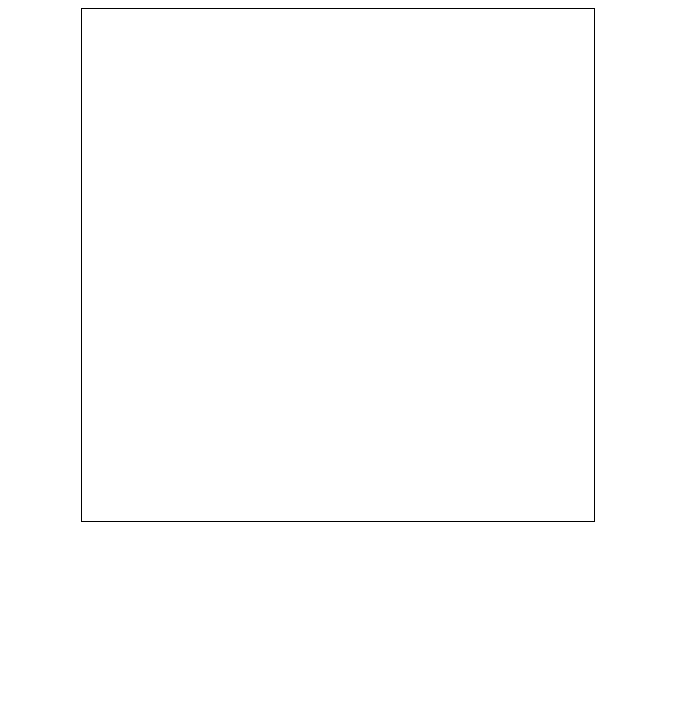
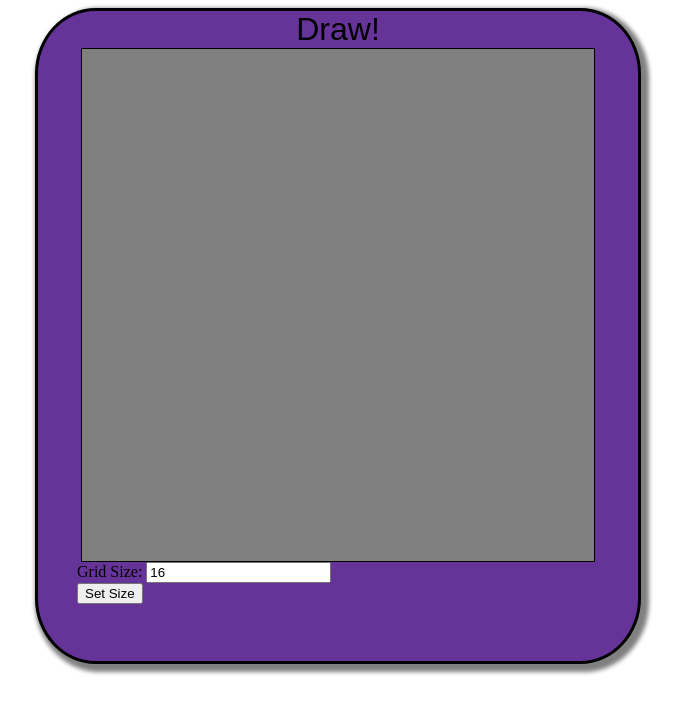
Before and after one commit to RBoshae/Personal-Website-1, a Jekyll site: the page projects/etch-a-sketch/index.html, which Jekyll copies as it is, in a window 1280 px wide. Shown: the top 714 px of the page, without its empty margins (302-985 px from the left). Built offline with Jekyll 4.4.1, drawn with Linux system fonts in a browser that asks for light colours.

Commit message:
Updated Etch-A-Sketch Project
Project is almost finished.

Just need to add some additional UI.

```diff
--- a/projects/etch-a-sketch/css/etch-a-sketch.css
+++ b/projects/etch-a-sketch/css/etch-a-sketch.css
@@ -1,19 +1,62 @@
+body {
+    overflow: hidden;
+}
 .center{
-    width: 75%;
+    width: 87%;
     margin: 0 auto;
 }
 
 #display {
 
     border: 1px solid;
+    line-height: 0%;
     height: 512px;
     width: 512px;
     margin: 0 auto;
+    position: relative;
+}
+
+#outer-display {
+    background-color: rebeccapurple;
+    border: solid;
+    border-radius: 10%;
+    box-shadow: 4px 4px 4px 4px grey;
+    margin: 0 auto;
+    /*padding: 10px 10px 10px 10px;*/
+    width: 600px;
+    height: 650px;
 }
 
 .pixel {
     display: inline-block;
-    border: 1px solid;
-    height: 1em;
-    width: 1em;
+    /*border: 1px solid;*/
+    margin: 0 auto;
+    background-color: whitesmoke;
 }
+
+table {
+    border-collapse: collapse;
+    width: 100%;
+    height: 100%;
+    margin: 0 auto;
+    padding: 0;
+}
+.table-pixel {
+    border-spacing: 0px;
+    margin: 0 auto;
+    padding: 0px;
+    vertical-align: baseline;
+    background-color: gray;
+}
+
+#top {
+    margin: 0;
+    align-content: center;
+    text-align: center;
+    font-size: 32px;
+    font-family: fantasy;
+}
+
+/*.pixel:hover{
+    background-color: blue;
+}*/
--- a/projects/etch-a-sketch/index.html
+++ b/projects/etch-a-sketch/index.html
@@ -6,9 +6,17 @@
         <script src="js/etch-a-sketch.js"></script>
     </head>
     <body>
-        <div class="center">
-            <div id="display">
+        <div id="outer-display">
+            <div class="center">
+                <div id="top">Draw!</div>
+                <div id="display">
+                </div>
+            <form>
+            Grid Size: <input type ="number" name="grid-size" VALUE="16">
+            </form>
+            <button id="set-grid-size-btn">Set Size</button>
             </div>
         </div>
+
     </body>
-</html>
+    </html>
--- a/projects/etch-a-sketch/js/etch-a-sketch.js
+++ b/projects/etch-a-sketch/js/etch-a-sketch.js
@@ -1,11 +1,75 @@
 $(document).ready(function main() {
-    //var $pixelDiv = $("<div>", {id: "pixel"});0
-    var pixelDiv = document.createElement("div");
-    pixelDiv.className = 'pixel';
-    console.log(pixelDiv);
+
+    //Set Grid Size
+
+    // Generate Default Grid
+    setGridSizeByTable();
+
+    // Generate New Grid
+    $('#set-grid-size-btn').click(setGridSizeByTable);
+
+    // Color Grid when hovered over
+    $(document).on("mouseenter", ".pixel",colorPixel);
+    $(document).on("mouseenter", ".table-pixel",colorPixel);
+
+
+    // $(".pixel").css("backgroundColor", "blue");
+
+});
+
+function colorPixel() {
+    $(this).css("backgroundColor", "blue");
+}
+
+function setGridSizeByTable() {
+    eraseGrid();
+
+    var size = $("input[name=grid-size]").val();
+    console.log("Grid set to " + size + "x" + size);
+
+    // Build Table
+    var tableContent = "<table id='display-table'>";
+
+    // Add row and table data
+    var i = 0;
+    for (i = 0; i < size; i++) {
+        tableContent += "<tr class='pixel-row'>";
+        for (var j = 0; j < size; j++) {
+             tableContent += "<td class='table-pixel'></td>";
+
+        }
+        tableContent += "</tr>";
+    }
+    tableContent += "</table>";
+    console.log(tableContent);
+    $("#display").append(tableContent);
+
+}
+
+function setGridSizeByDiv(){
+    eraseGrid();
+
+    var size = $("input[name=grid-size]").val();
+    console.log("Grid set to " + size + "x" + size);
+    //var width = ((512-(2*size))/size) + "px";
+    var width = (512/size) + "px";
+    var height = width;
+
+    console.log(width);
 
     var i = 0;
-    for (i = 0; i < 10; i++) {
-        $("#display").children().append("<div class='pixel'></div>");
+    for (i = 0; i < size*size; i++) {
+        $("#display").append("<div class='pixel'></div>");
     }
-});
+
+    $(".pixel").css("width", width);
+    $(".pixel").css("height", height);
+
+}
+
+function eraseGrid() {
+
+    $(".pixel").remove();
+    $("#display-table").remove();
+
+}
```
